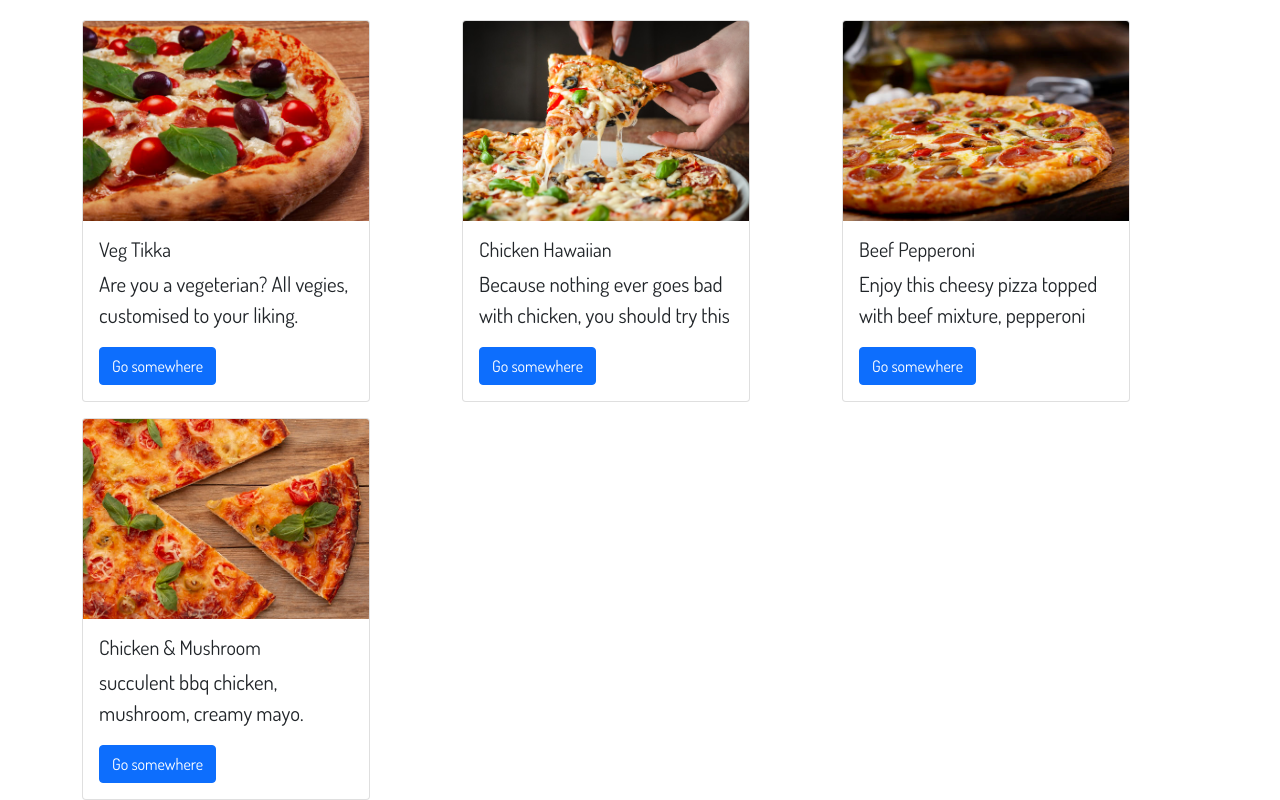
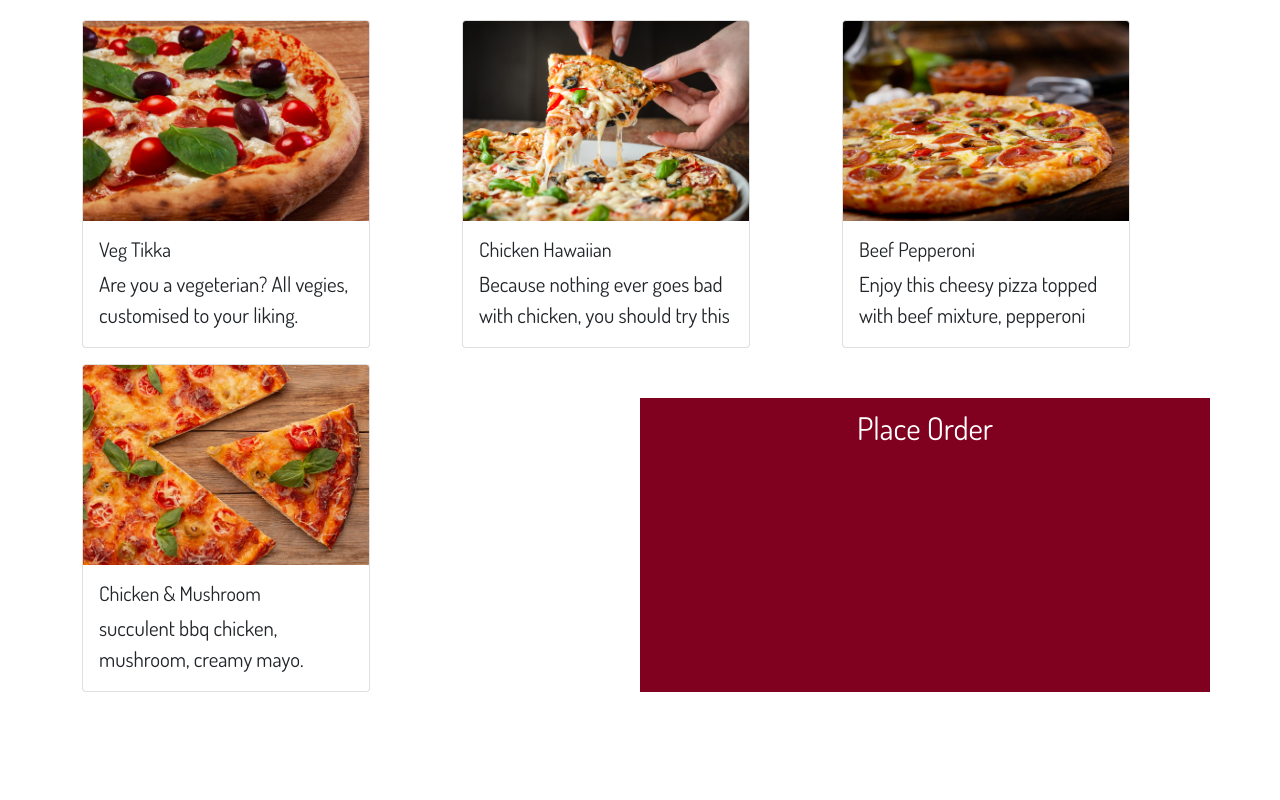
Before and after one commit to josphine-Ndanu/Jay-s-pizza-hut, a plain HTML site: page index.html in a window 1280 px wide. Shown: the part 1114-1914 px from the top of the page. After the commit the page ends 1806 px from the top, so only its background shows below. Drawn offline with nearby package versions, Linux system fonts and the light colour scheme.

Commit message:
Place order btn

```diff
--- a/css/styles.css
+++ b/css/styles.css
@@ -72,3 +72,15 @@ nav{
     width:50%;
     text-align: center
 }
+
+#placeOrder{
+    background-color: #800020;
+    width:50%;
+    text-align: center;
+  margin-top: 50px;
+
+}
+.btn{
+    color: white;
+    font-size: 1.5em;
+}
--- a/index.html
+++ b/index.html
@@ -56,7 +56,7 @@
                     <div class="card-body">
                         <h5 class="card-title">Veg Tikka</h5>
                         <p class="card-text"> Are you a vegeterian? All vegies, customised to your liking.</p>
-                        <a href="#" class="btn btn-primary">Go somewhere</a>
+
                     </div>
                 </div>
             </div>
@@ -66,7 +66,7 @@
                     <div class="card-body">
                         <h5 class="card-title">Chicken Hawaiian</h5>
                         <p class="card-text"> Because nothing ever goes bad with chicken, you should try this</p>
-                        <a href="#" class="btn btn-primary">Go somewhere</a>
+
                     </div>
                 </div>
             </div>
@@ -77,7 +77,7 @@
                         <h5 class="card-title">Beef Pepperoni</h5>
                         <p class="card-text">
                             Enjoy this cheesy pizza topped with beef mixture, pepperoni </p>
-                        <a href="#" class="btn btn-primary">Go somewhere</a>
+
                     </div>
                 </div>
             </div>
@@ -87,13 +87,13 @@
                     <div class="card-body">
                         <h5 class="card-title">Chicken & Mushroom</h5>
                         <p class="card-text">succulent bbq chicken, mushroom, creamy mayo.</p>
-                        <a href="#" class="btn btn-primary">Go somewhere</a>
+
                     </div>
                 </div>
             </div>
-
-
-
+            <div class="container" id="placeOrder" >
+            <a href="#" class="btn ">Place Order</a>
+        </div>
 </body>
 
 </html>
```
